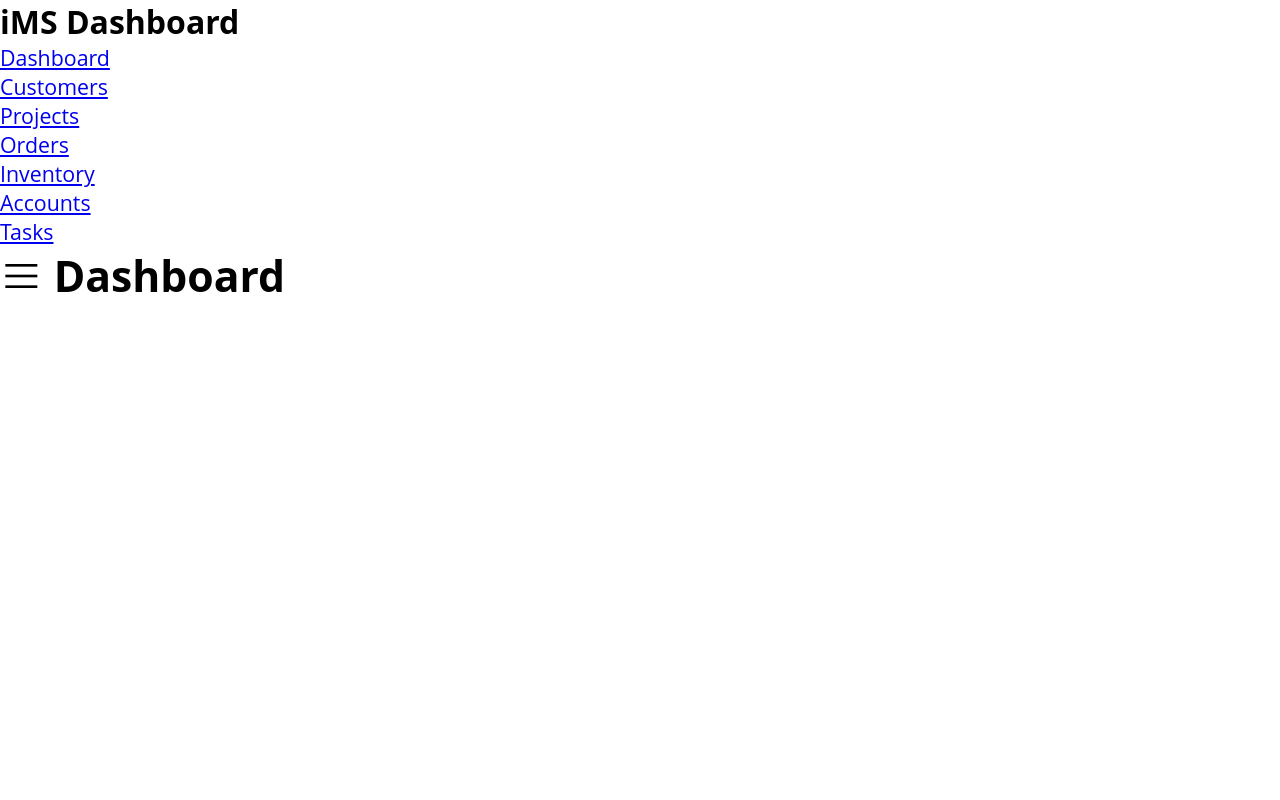
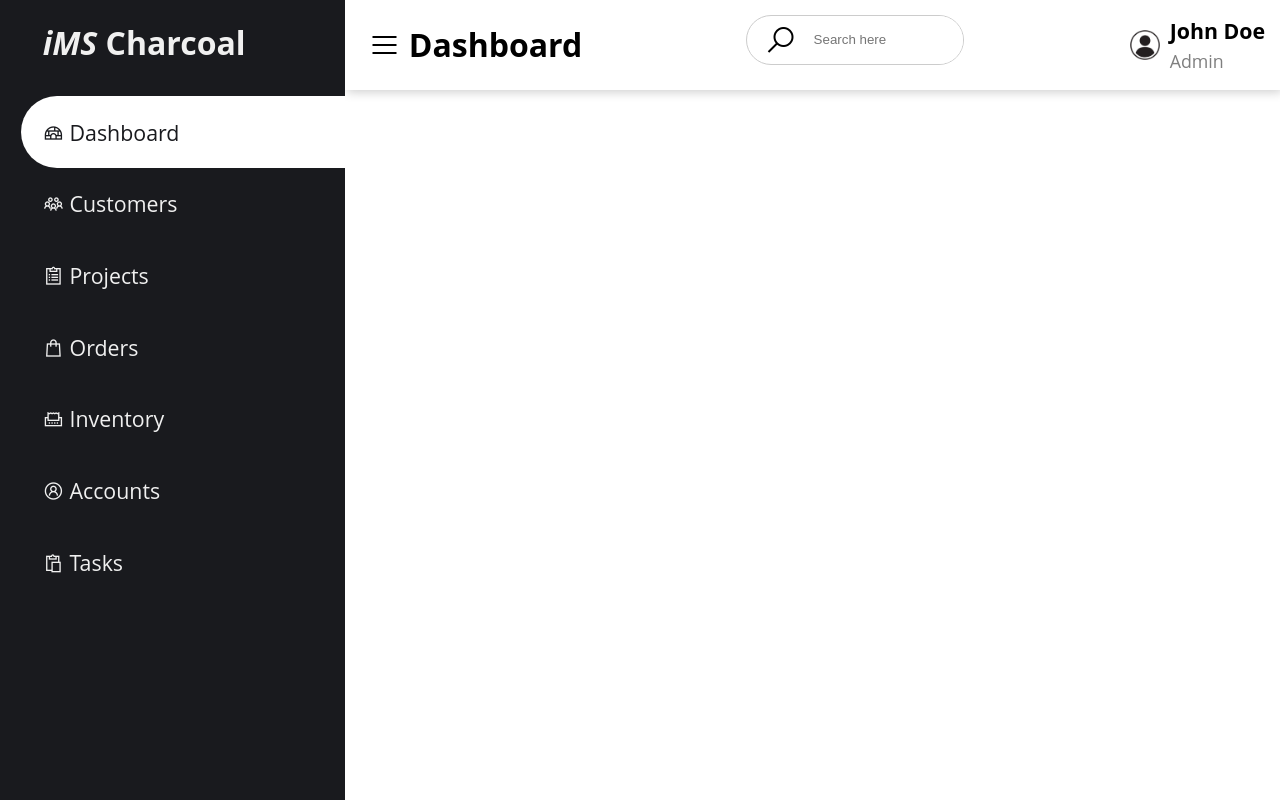
Before and after one commit to jus-waa/Inventory-Management-System, a PHP site: page /dashboard.html in a window 1280 px wide. Run offline with PHP 8.4, Linux system fonts and the light colour scheme.

Commit message:
Updated Top Navbar of Dashboard

```diff
--- a/dashboard.html
+++ b/dashboard.html
@@ -10,48 +10,111 @@
 <body>
     <div class="dashboard-sidebar">
         <div class="dashboard-icon">
-            <h2>iMS Dashboard</h2>
+            <h2><i>iMS</i> Charcoal</h2>
         </div>
         <div class="dashboard-menu">
             <ul>
                 <li>
-                    <a href="#">Dashboard</a>
+                    <a href="#" class="menu-active"><i class="las la-igloo"></i>
+                    <span>Dashboard</span></a>
                 </li>
                 <li>
-                    <a href="#">Customers</a>
+
+                    <a href="#"><i class="las la-users"></i>
+                    <span>Customers</span></a>
                 </li>
                 <li>
-                    <a href="#">Projects</a>
+
+                    <a href="#"><i class="las la-clipboard-list"></i>
+                    <span>Projects</span></a>
                 </li>
                 <li>
-                    <a href="#">Orders</a>
+
+                    <a href="#"><i class="las la-shopping-bag"></i>
+                    <span>Orders</span></a>
                 </li>
                 <li>
-                    <a href="#">Inventory</a>
+                    <a href="#"><i class="las la-receipt"></i>
+                    <span>Inventory</span></a>
                 </li>
                 <li>
-                    <a href="#">Accounts</a>
+                    <a href="#"><i class="las la-user-circle"></i>
+                    <span>Accounts</span></a>
                 </li>
 
                 <li>
-                    <a href="#">Tasks</a>
+                    <a href="#"><i class="las la-clipboard"></i>
+                    <span>Tasks</span></a>
                 </li>
             </ul>
         </div>
     </div>
     <div class="dashboard-content">
         <header>
-            <h1>
+            <h2>
                 <i class="las la-bars"></i>
                 Dashboard
-            </h1>
+            </h2>
             <div class="search-wrapper">
-                <!--Search icon-->
+                <span class="las la-search"></span>
+                <input type="search" placeholder="Search here" />
+            </div>
+
+            <div class="user-wrapper">
+                <img src="references/user.png" width="50px" height="30px" alt="user">
+                <div>
+                    <h4>John Doe</h4>
+                    <small>Admin</small>
+                </div>
             </div>
         </header>
+        <!--
+
         <main>
+            <div class="cards">
+                <div class="card-single">
+                    <div>
+                        <h1>54</h1>
+                        <span>Customers</span>
+                    </div>
+                    <div>
+                        <span class="las la-users"></span>
+                    </div>
+                </div>
 
+                <div class="card-single">
+                    <div>
+                        <h1>79</h1>
+                        <span>Projects</span>
+                    </div>
+                    <div>
+                        <span class="las la-clipboard"></span>
+                    </div>
+                </div>
+
+                <div class="card-single">
+                    <div>
+                        <h1>124</h1>
+                        <span>Orders</span>
+                    </div>
+                    <div>
+                        <span class="las la-shopping-bag"></span>
+                    </div>
+                </div>
+
+                <div class="card-single">
+                    <div>
+                        <h1>$6k</h1>
+                        <span>Income</span>
+                    </div>
+                    <div>
+                        <span class="las la-google-wallet"></span>
+                    </div>
+                </div>
+            </div>
         </main>
+
+        -->
     </div>
 </body>
 </html>
--- a/style.css
+++ b/style.css
@@ -6,6 +6,7 @@
     margin: 0;
     padding: 0;
     box-sizing: border-box;
+    text-decoration: none !important;
 }
 html {
     font-size: 16pt;
@@ -243,10 +244,103 @@ section {
 .signup-button {
     margin: 25px 5px 25px 10px;
 }
+/*Dashboard */
+.dashboard-sidebar {
+    display: flex;
+    flex-direction: column;
+    font: 12pt;
 
+    width: 345px;
+    height: 100vh;
+    position: fixed;
+    background-color: var(--color-1);
+}
+.dashboard-icon {
+    padding: 1rem 0rem 1.5rem 2rem;
+    color: var(--text-color);
+}
+.dashboard-menu li{
+    padding-left: 1rem;
+    list-style-type: none;
+    color: var(--text-color);
+}
+.dashboard-menu a {
+    padding: 1rem 0 1rem 1rem;
+    display: block;
+    width: 100%;
+    padding-left: 1rem;
+    color: var(--text-color);
+    border-radius: 50px 0 0 50px;
+    font: 1.1rem;
+}
+.dashboard-menu a:hover {
+    background-color: #fff;
+    color: var(--color-1);
+    border-radius: 50px 0 0 50px;
+    transition: 1s ease-out;
+}
+.dashboard-menu li a.menu-active {
+    background-color: #fff;
+    color: var(--color-1);
+    border-radius: 50px 0 0 50px;
+}
+.dashboard-menu a span:first-child {
+    font-size: 1.3rem;
+    border: 2px solid red;
+}
+.dashboard-content {
+    margin-left: 345px;
+}
+.dashboard-content header {
+    display: flex;
+    justify-content: space-between;
+    padding: .7rem;
+    box-shadow: 2px 2px 10px rgba(0, 0, 0, 0.2);
+}
+.dashboard-content header h2 {
+    display: inline-block;
+    padding: .4rem;
+}
+.search-wrapper {
+    border: 1px solid #ccc;
+    border-radius: 30px;
+    height: 50px;
+    display: flex;
+    align-items: center;
+    overflow-x: hidden;
+}
+.search-wrapper span {
+    display: inline-block;
+    padding: 0rem .8rem;
+    font-size: 1.5rem;
+}
+.search-wrapper input {
+    border: 0;
+    outline: 0;
+    height: 100%;
+    width: 7rem;
+    padding: .5rem 0.3rem .5rem 0;
+}
+.search-wrapper input::-webkit-search-cancel-button {
+    position: relative;
+    right: 5px;
 
-
-
+    -webkit-appearance: none !important;
+    height: 20px;
+    width: 20px;
+    border-radius: 10px;
+    background-image: url(references/cancel-button.png);
+    background-size: 20px;
+}
+.user-wrapper {
+    display: flex;
+    align-items: center;
+}
+.user-wrapper small {
+    display: inline-block;
+    color: #7f7f7f;
+    margin-top: -10px;
+}
 /*xl 4k 2560px*/
 @media (min-width: 2560px) {
     nav{
```
Also changed, not shown: references/cancel-button.png (added), references/user.png (added).
